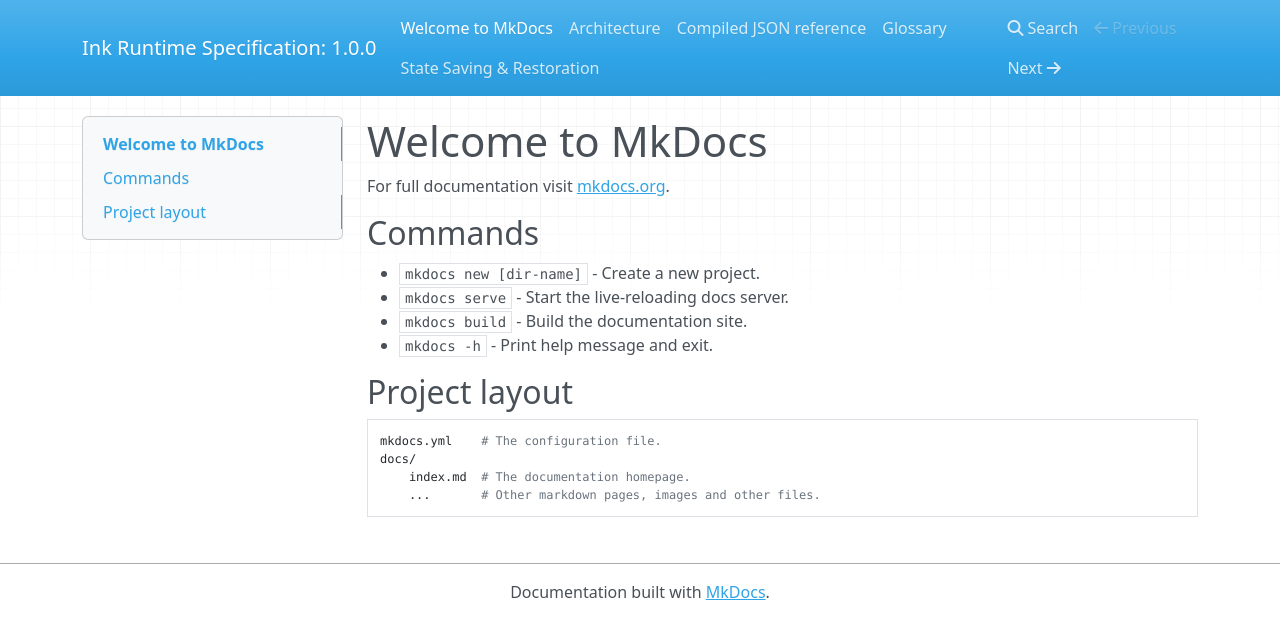
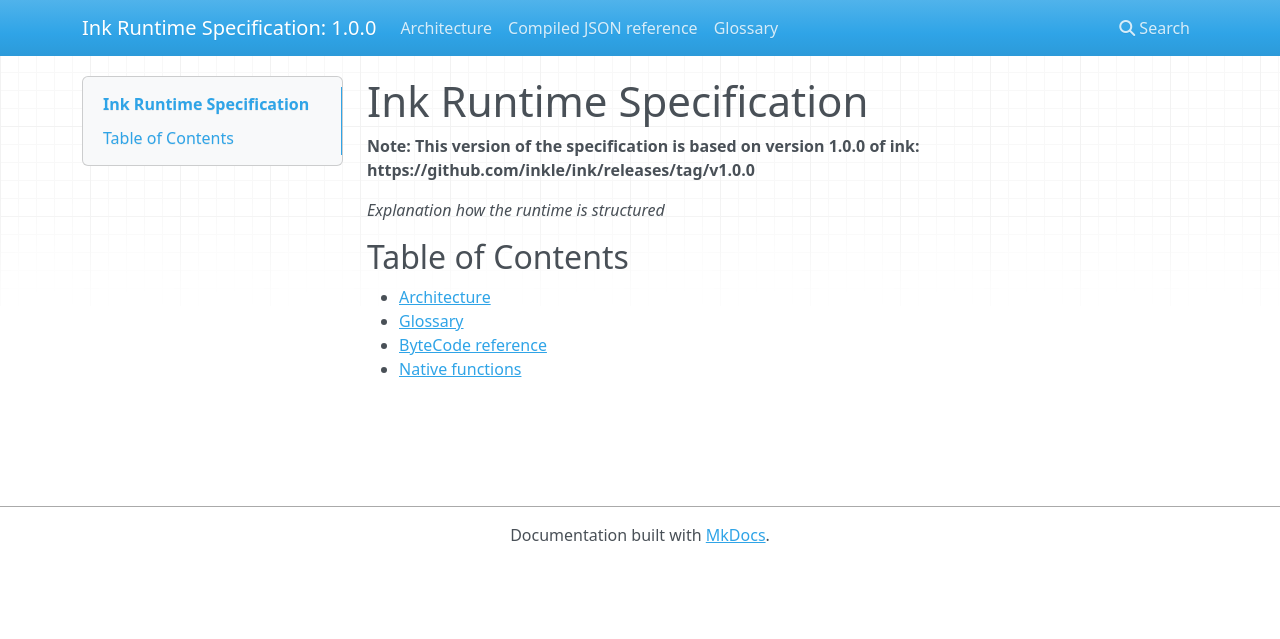
Before and after one commit to inkle/ink, an MkDocs documentation site: the page built from Documentation/runtime-specification/docs/index.md, in a window 1280 px wide. Shown: the top 639 px of the page. Built offline with MkDocs 1.6.1, drawn with Linux system fonts in a browser that asks for light colours; nearby versions of some CDN libraries.

Commit message:
create links in index + nav

```diff
--- a/Documentation/runtime-specification/docs/index.md
+++ b/Documentation/runtime-specification/docs/index.md
@@ -1,17 +1,11 @@
-# Welcome to MkDocs
+# Ink Runtime Specification
 
-For full documentation visit [mkdocs.org](https://www.mkdocs.org).
+**Note: This version of the specification is based on version 1.0.0 of ink: https://github.com/inkle/ink/releases/tag/v1.0.0**
 
-## Commands
+_Explanation how the runtime is structured_
 
-* `mkdocs new [dir-name]` - Create a new project.
-* `mkdocs serve` - Start the live-reloading docs server.
-* `mkdocs build` - Build the documentation site.
-* `mkdocs -h` - Print help message and exit.
-
-## Project layout
-
-    mkdocs.yml    # The configuration file.
-    docs/
-        index.md  # The documentation homepage.
-        ...       # Other markdown pages, images and other files.
+## Table of Contents ##
+- [Architecture](architecture)
+- [Glossary](glossary)
+- [ByteCode reference](bytecode-reference)
+- [Native functions](native-functions)
--- a/Documentation/runtime-specification/mkdocs.yml
+++ b/Documentation/runtime-specification/mkdocs.yml
@@ -1 +1,5 @@
 site_name: "Ink Runtime Specification: 1.0.0"
+nav:
+  - architecture.md
+  - bytecode-reference.md
+  - glossary.md
```
Also changed, not shown: Documentation/runtime-specification/index.md (deleted, +0 -7 lines).
